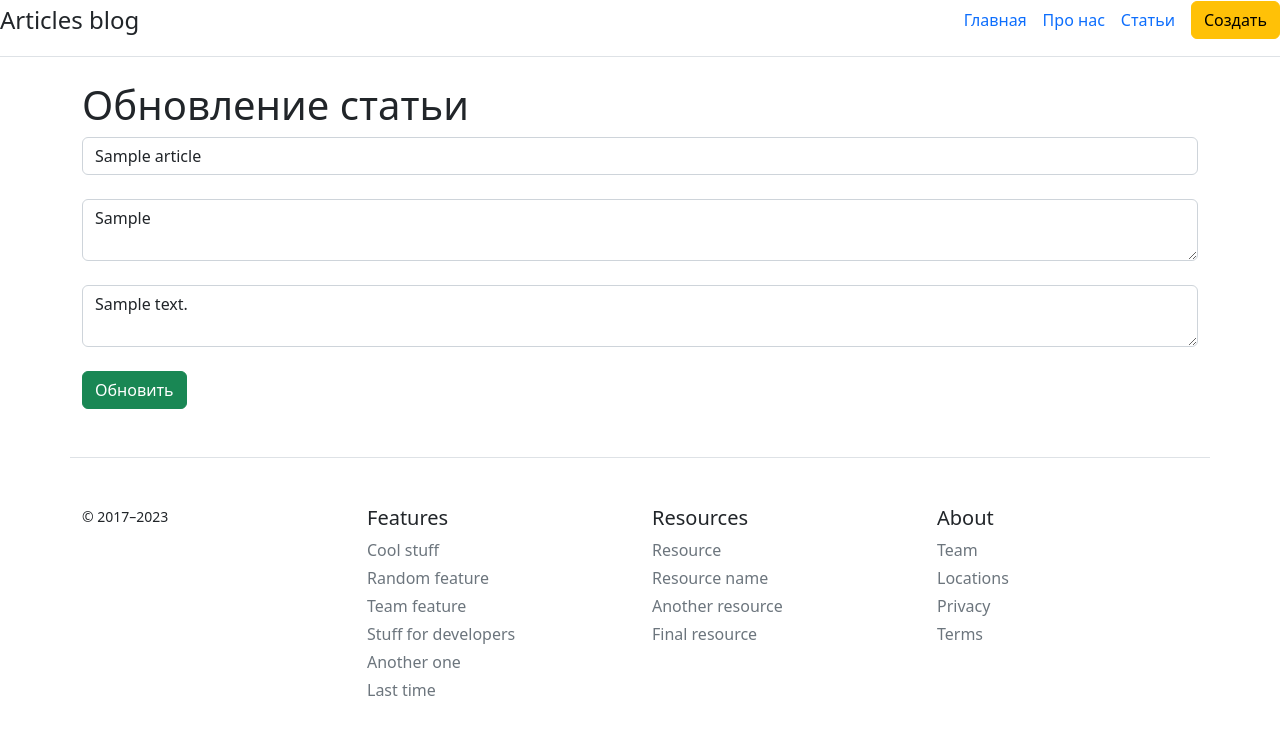
After one commit to SaveDim/blog_flask, a Flask app: page /posts/1/update in a window 1280 px wide. The commit adds this page. Shown: the top 735 px of the page. Run offline with Flask 3, Linux system fonts and the light colour scheme; tables that the repository leaves empty hold one stand-in row (values such as "Sample post").

Commit message:
Add delete, update articles

```diff
--- a/app.py
+++ b/app.py
@@ -56,14 +56,40 @@ def about():
 
 @app.route('/posts')
 def posts():
-    articles = Article.query.order_by(Article.date.desc()).all()
+    articles = Article.query.order_by(Article.id).all()
     return render_template('posts.html', articles=articles)
 
 
-@app.route('/posts<int:id>')
+@app.route('/posts/<int:id>')
 def post_details(id):
     article = Article.query.get(id)
     return render_template('post_details.html', article=article)
+
+
+@app.route('/posts/<int:id>/<string:action>', methods=['POST', 'GET'])
+def post_action(id, action):
+    article = Article.query.get_or_404(id)
+    if action == 'delete':
+        try:
+            db.session.delete(article)
+            db.session.commit()
+            return redirect('/posts')
+        except:
+            return "При удалении статьи произошла ошибка!"
+    elif action == 'update':
+        if request.method == 'POST':
+            article.title = request.form['title']
+            article.intro = request.form['intro']
+            article.text = request.form['text']
+
+            try:
+                db.session.commit()
+                return redirect('/posts')
+            except:
+                return "При редактировании статьи произошла ошибка!"
+        else:
+            return render_template('post_update.html', article=article)
+
 
 @app.route('/create-article', methods=['POST', 'GET'])
 def create_article():
--- a/templates/base.html
+++ b/templates/base.html
@@ -10,7 +10,7 @@
     <div class="d-flex flex-column flex-md-row align-items-center pb-3 mb-4 border-bottom">
       <a href="/" class="d-flex align-items-center link-body-emphasis text-decoration-none">
       </a>
-        <span class="fs-4">Itproger</span>
+        <span class="fs-4">Articles blog</span>
       <nav class="d-inline-flex mt-2 mt-md-0 ms-md-auto">
 <!--        <a class="me-3 py-2 link-body-emphasis text-decoration-none" href="#">Itproger</a>-->
         <a class="me-3 py-2 link-body-emphasis text-decoration-none" href="/">Главная</a>
--- a/templates/create-article.html
+++ b/templates/create-article.html
@@ -1,6 +1,6 @@
 {% extends 'base.html' %}
 {% block title %}
-Страница про нас
+Дрбавление статьи
 {% endblock %}
 
 {% block body %}
--- a/templates/post_details.html
+++ b/templates/post_details.html
@@ -9,6 +9,8 @@
     <div class="alert alert-info">
         <h2>{{ article.text }}</h2>
         <p><b>Дата: {{ article.date.date() }}</b></p>
+        <a href="/posts/{{ article.id }}/delete" class="btn btn-danger">Удвлить</a>
+        <a href="/posts/{{ article.id }}/update" class="btn btn-success">Редактировать</a>
     </div>
 
 </div>
--- /dev/null
+++ b/templates/post_update.html
@@ -0,0 +1,19 @@
+{% extends 'base.html' %}
+{% block title %}
+Обновление статьи
+{% endblock %}
+
+{% block body %}
+<div class="container">
+<h1>Обновление статьи</h1>
+    <form method="post">
+        <input type="text" name="title" id="title" class="form-control" value="{{ article.title }}"
+               placeholder="Введите название"><br>
+        <textarea name="intro" id="intro" class="form-control" placeholder="Введите интро">{{ article.intro
+          }}</textarea><br>
+        <textarea name="text" id="text" class="form-control" value="{{ article.text }}" placeholder="Введите основной текст">{{ article.text }}</textarea><br>
+        <input type="submit" class="btn btn-success" value="Обновить"><br>
+
+    </form>
+</div>
+{% endblock %}
```
Also changed, not shown: templates/posts.html (+9 -1 lines).
